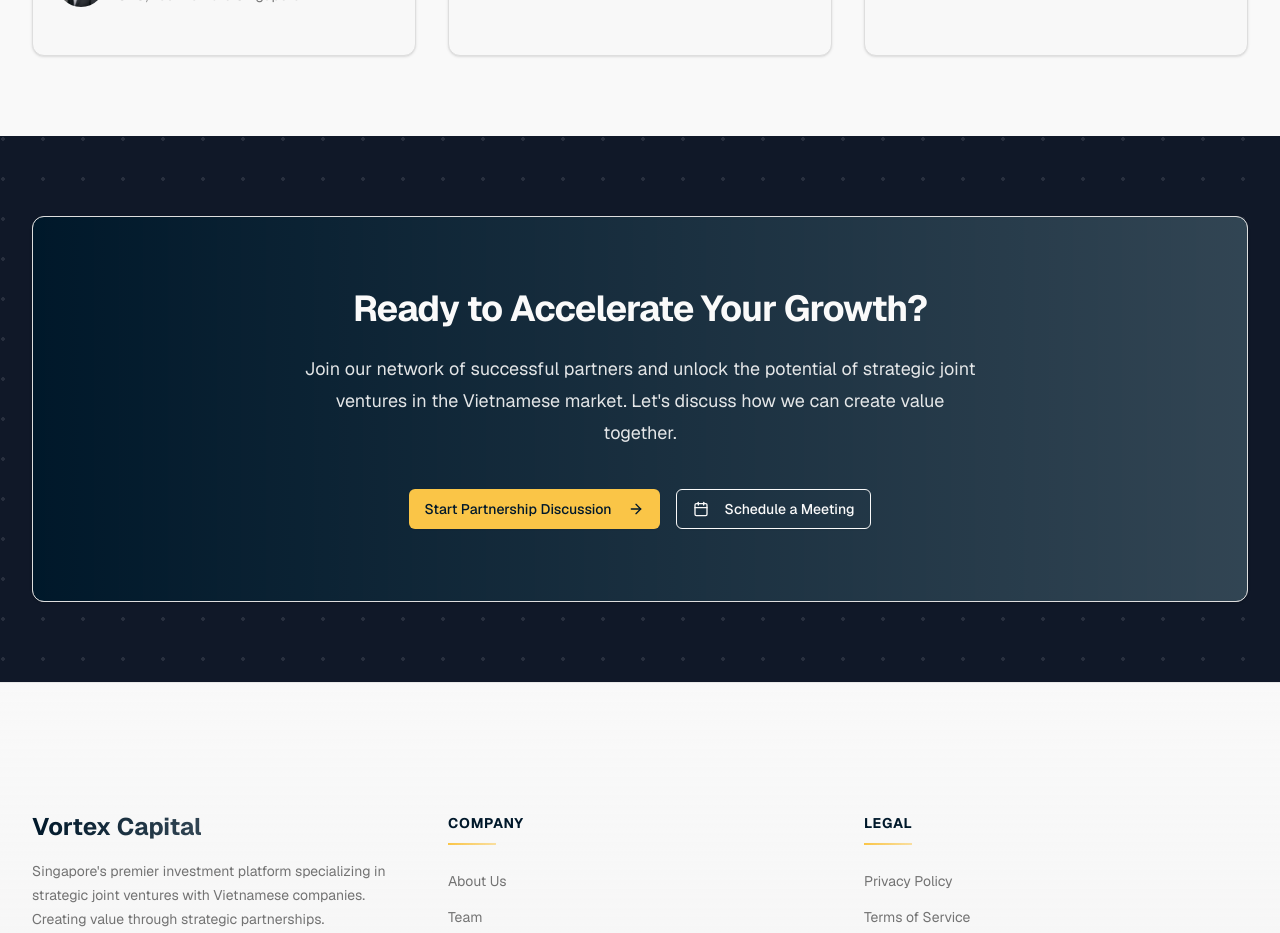
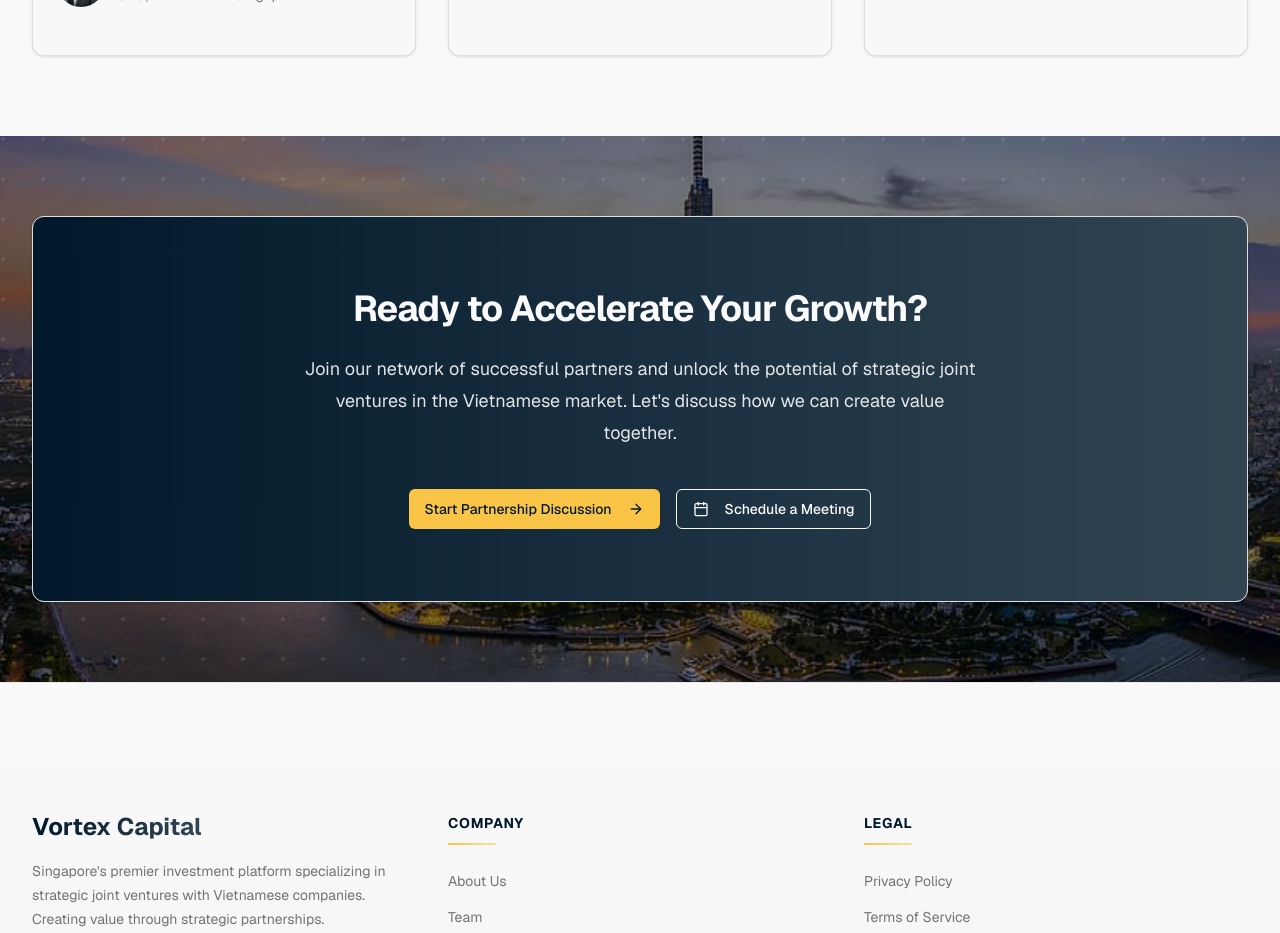
Before and after one commit to tranmandrew/landingpage-Vortexcapital, a Next.js app: page / in a window 1280 px wide. Shown: the part 8640-9573 px from the top of the page. Built offline with nearby package versions, Linux system fonts and the light colour scheme.

Commit message:
Added Saigon backdrop

```diff
--- a/components/cta-section.tsx
+++ b/components/cta-section.tsx
@@ -5,7 +5,17 @@ import { ArrowRight, Calendar } from "lucide-react"
 
 export function CTASection() {
   return (
-    <section id="contact" className="py-16 sm:py-20 bg-gray-900 relative overflow-hidden">
+    <section
+      id="contact"
+      className="py-16 sm:py-20 relative overflow-hidden"
+      style={{
+        backgroundImage: 'url(/HD-wallpaper-saigon-city-sunset-skyscrapers-skyline-vietnam.jpg)',
+        backgroundSize: 'cover',
+        backgroundPosition: 'center',
+        backgroundRepeat: 'no-repeat'
+      }}
+    >
+      <div className="absolute inset-0 bg-black/50"></div>
       <div className="absolute inset-0 opacity-10">
         <div className="absolute inset-0 bg-[radial-gradient(circle_at_3px_3px,_white_2px,_transparent_2px)] bg-[length:40px_40px]"></div>
       </div>
```
Also changed, not shown: public/HD-wallpaper-saigon-city-sunset-skyscrapers-skyline-vietnam.jpg (added).
